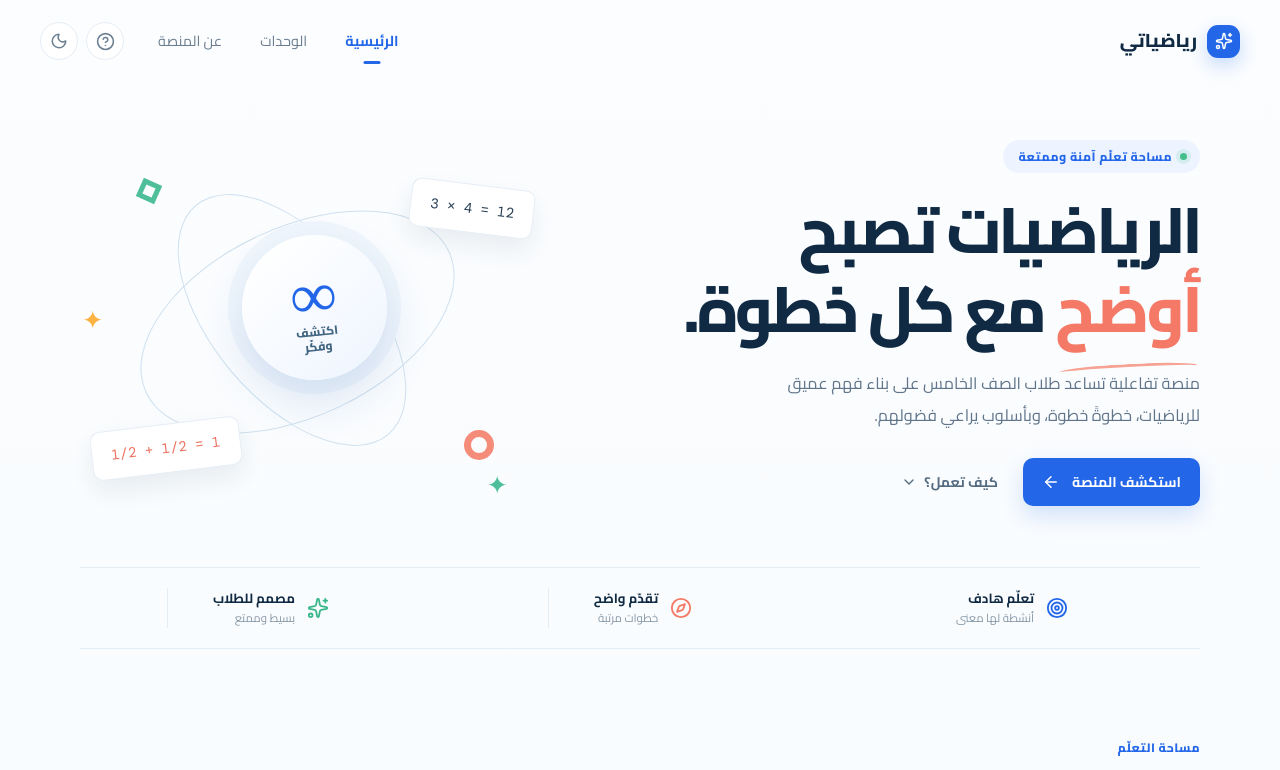
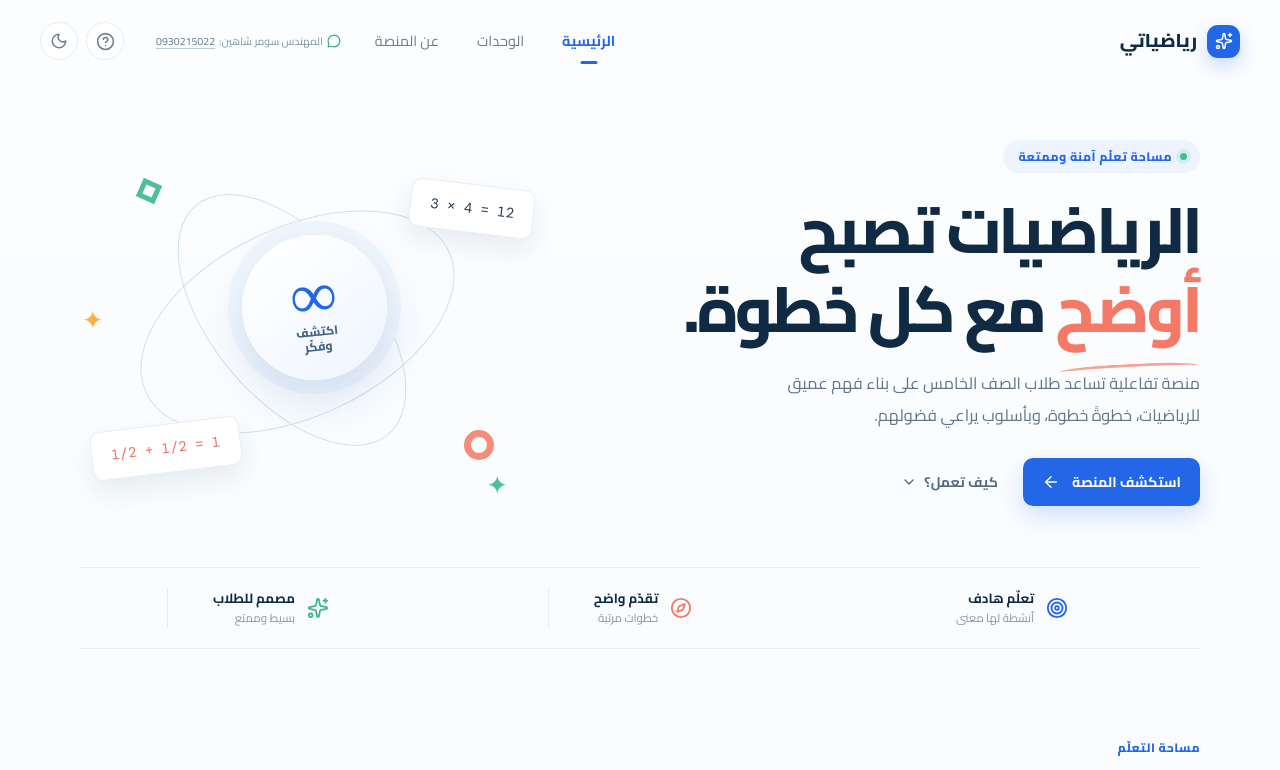
Before and after one commit to teteerhys1984-star/Interactive-Mathematics-Grade5, a React (Vite) app: page / in a window 1280 px wide. Shown: the top 770 px of the page. Built offline with nearby package versions, Linux system fonts and the light colour scheme.

Commit message:
Share instructor attribution across platform
Co-authored-by: arena-agent <297053741+arena-agent@users.noreply.github.com>

```diff
--- a/src/App.tsx
+++ b/src/App.tsx
@@ -1,8 +1,9 @@
 import { useState } from 'react'
-import { ArrowLeft, ChevronDown, CircleHelp, Compass, Menu, MessageCircle, Moon, Sparkles, Target, X } from 'lucide-react'
+import { ArrowLeft, ChevronDown, CircleHelp, Compass, Menu, Moon, Sparkles, Target, X } from 'lucide-react'
 import { MathExpression } from './components/MathExpression'
 import { UnitCard } from './components/UnitCard'
 import { ComingSoon } from './components/ComingSoon'
+import { InstructorAttribution } from './components/InstructorAttribution'
 import { curriculumRegistry } from './content/registry'
 
 function App() {
@@ -15,7 +16,7 @@ function App() {
       <nav className={menuOpen ? 'main-nav is-open' : 'main-nav'} aria-label="التنقل الرئيسي">
         <a className="active" href="#top" onClick={() => setMenuOpen(false)}>الرئيسية</a><a href="#units" onClick={() => setMenuOpen(false)}>الوحدات</a><a href="#about" onClick={() => setMenuOpen(false)}>عن المنصة</a>
       </nav>
-      <div className="header-actions"><button className="round-button" aria-label="المساعدة"><CircleHelp size={19} /></button><button className="round-button" aria-label="تبديل المظهر"><Moon size={18} /></button><button className="menu-button" aria-label={menuOpen ? 'إغلاق القائمة' : 'فتح القائمة'} onClick={() => setMenuOpen(!menuOpen)}>{menuOpen ? <X /> : <Menu />}</button></div>
+      <InstructorAttribution className="header-attribution" /><div className="header-actions"><button className="round-button" aria-label="المساعدة"><CircleHelp size={19} /></button><button className="round-button" aria-label="تبديل المظهر"><Moon size={18} /></button><button className="menu-button" aria-label={menuOpen ? 'إغلاق القائمة' : 'فتح القائمة'} onClick={() => setMenuOpen(!menuOpen)}>{menuOpen ? <X /> : <Menu />}</button></div>
     </header>
     <main id="top">
       <section className="hero container">
@@ -26,7 +27,7 @@ function App() {
       <section className="units-section container" id="units"><div className="section-heading"><div><span className="section-kicker">مساحة التعلّم</span><h2>رحلتك في الرياضيات</h2><p>سيظهر محتوى المنهج هنا منظماً في وحدات ودروس تفاعلية.</p></div><span className="registry-count">{unitCount} وحدات · {lessonCount} دروس</span></div>{curriculumRegistry.length ? <div className="unit-grid">{curriculumRegistry.map(unit => <UnitCard key={unit.id} unit={unit} />)}</div> : <ComingSoon />}</section>
       <section className="about-section container" id="about"><div className="about-panel"><div className="about-decoration"><MathExpression>x + 5 = 12</MathExpression><MathExpression>25 ÷ 5 = 5</MathExpression><MathExpression>a + b = b + a</MathExpression></div><div><span className="section-kicker">نبني الأساس أولاً</span><h2>تجربة تعلّم، لا مجرد صفحات.</h2><p>هذه هي الصفحة الأولى من منصة رياضياتي. صُممت البنية لتستقبل دروس المنهج الأصلية لاحقاً، وتحولها إلى تجارب متدرجة تجمع بين الشرح والتفكير والتطبيق.</p><a className="outline-button" href="#units">تعرّف على المساحة <ArrowLeft size={17} /></a></div></div></section>
     </main>
-    <footer><div className="footer-inner"><div className="brand"><span className="brand-mark"><Sparkles size={16} /></span><span>رياضياتي</span></div><p>منصة الرياضيات التفاعلية · الصف الخامس</p><p className="attribution"><MessageCircle size={14} aria-hidden="true" /><span>المهندس سومر شاهين: </span><a href="https://wa.me/963930215022" target="_blank" rel="noreferrer" aria-label="التواصل مع المهندس سومر شاهين عبر واتساب">0930215022</a></p><span className="footer-note">© {new Date().getFullYear()}</span></div></footer>
+    <footer><div className="footer-inner"><div className="brand"><span className="brand-mark"><Sparkles size={16} /></span><span>رياضياتي</span></div><p>منصة الرياضيات التفاعلية · الصف الخامس</p><InstructorAttribution /><span className="footer-note">© {new Date().getFullYear()}</span></div></footer>
   </div>
 }
 export default App
--- /dev/null
+++ b/src/components/InstructorAttribution.tsx
@@ -0,0 +1,14 @@
+import { MessageCircle } from 'lucide-react'
+
+interface InstructorAttributionProps {
+  className?: string
+}
+
+/** Shared platform attribution used across the home, lesson, and footer experiences. */
+export function InstructorAttribution({ className = '' }: InstructorAttributionProps) {
+  return <p className={`instructor-attribution ${className}`.trim()}>
+    <MessageCircle className="whatsapp-icon" size={14} aria-hidden="true" />
+    <span>المهندس سومر شاهين: </span>
+    <a href="https://wa.me/963930215022" target="_blank" rel="noreferrer" aria-label="التواصل مع المهندس سومر شاهين عبر واتساب">0930215022</a>
+  </p>
+}
--- a/src/components/lesson/LessonShell.tsx
+++ b/src/components/lesson/LessonShell.tsx
@@ -1,10 +1,11 @@
 import { ArrowRight, ArrowLeft } from 'lucide-react'
 import { LessonOutline } from './LessonOutline'
+import { InstructorAttribution } from '../InstructorAttribution'
 import type { LessonShellProps } from './types'
 
 /** Sequential lesson frame; content remains data-driven and only the current step is shown. */
 export function LessonShell({ title, steps, activeStep, onStepChange }: LessonShellProps) {
   const step = steps[activeStep]
   if (!step) return null
-  return <section className="lesson-shell" aria-labelledby="lesson-title"><LessonOutline steps={steps} activeStep={activeStep} onStepChange={onStepChange} /><div className="lesson-main"><span className="section-kicker">الخطوة {activeStep + 1} من {steps.length}</span><h1 id="lesson-title">{title}</h1><h2>{step.title}</h2><div className="lesson-content">{step.content}</div><div className="lesson-navigation"><button disabled={activeStep === 0} onClick={() => onStepChange?.(activeStep - 1)}><ArrowRight size={17} /> السابق</button><button disabled={activeStep === steps.length - 1} onClick={() => onStepChange?.(activeStep + 1)}>التالي <ArrowLeft size={17} /></button></div></div></section>
+  return <section className="lesson-shell" aria-labelledby="lesson-title"><LessonOutline steps={steps} activeStep={activeStep} onStepChange={onStepChange} /><div className="lesson-main"><span className="section-kicker">الخطوة {activeStep + 1} من {steps.length}</span><h1 id="lesson-title">{title}</h1><InstructorAttribution className="lesson-attribution" /><h2>{step.title}</h2><div className="lesson-content">{step.content}</div><div className="lesson-navigation"><button disabled={activeStep === 0} onClick={() => onStepChange?.(activeStep - 1)}><ArrowRight size={17} /> السابق</button><button disabled={activeStep === steps.length - 1} onClick={() => onStepChange?.(activeStep + 1)}>التالي <ArrowLeft size={17} /></button></div></div></section>
 }
```
Also changed, not shown: src/styles.css.
